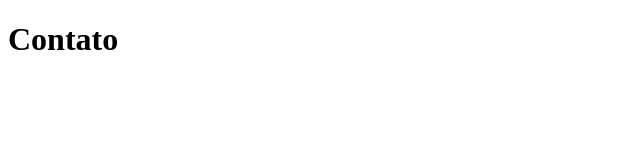
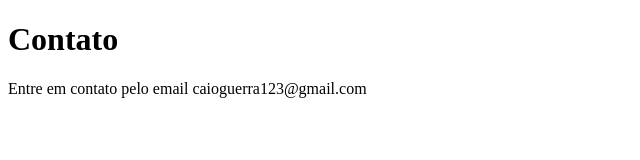
Before and after one commit to caioguerra27k/curso-alura, a plain HTML site: page contato.html in a window 1280 px wide. Shown: the whole page, without its empty margins (0-640 px from the left). Drawn offline with Linux system fonts and the light colour scheme.

Commit message:
adicionando email para contato

```diff
--- a/contato.html
+++ b/contato.html
@@ -8,5 +8,6 @@
 </head>
 <body>
     <h1>Contato</h1>
+    <p>Entre em contato pelo email caioguerra123@gmail.com </p>
 </body>
 </html>
```
